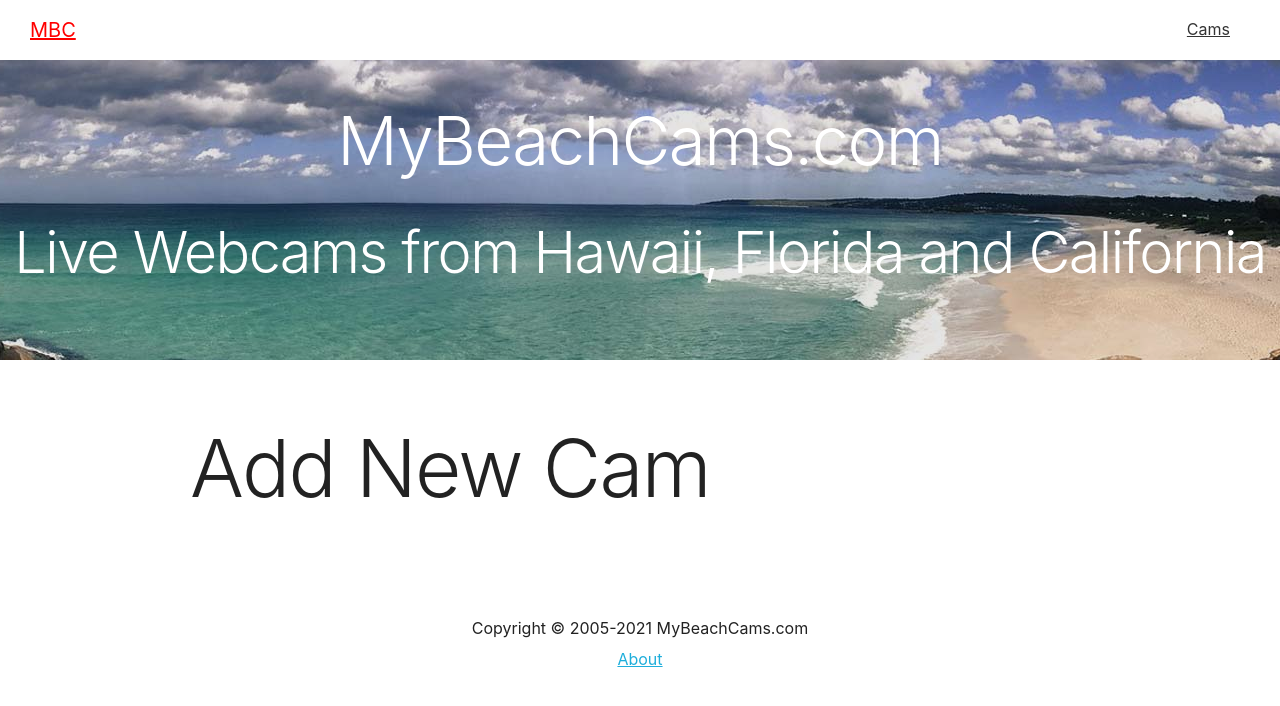
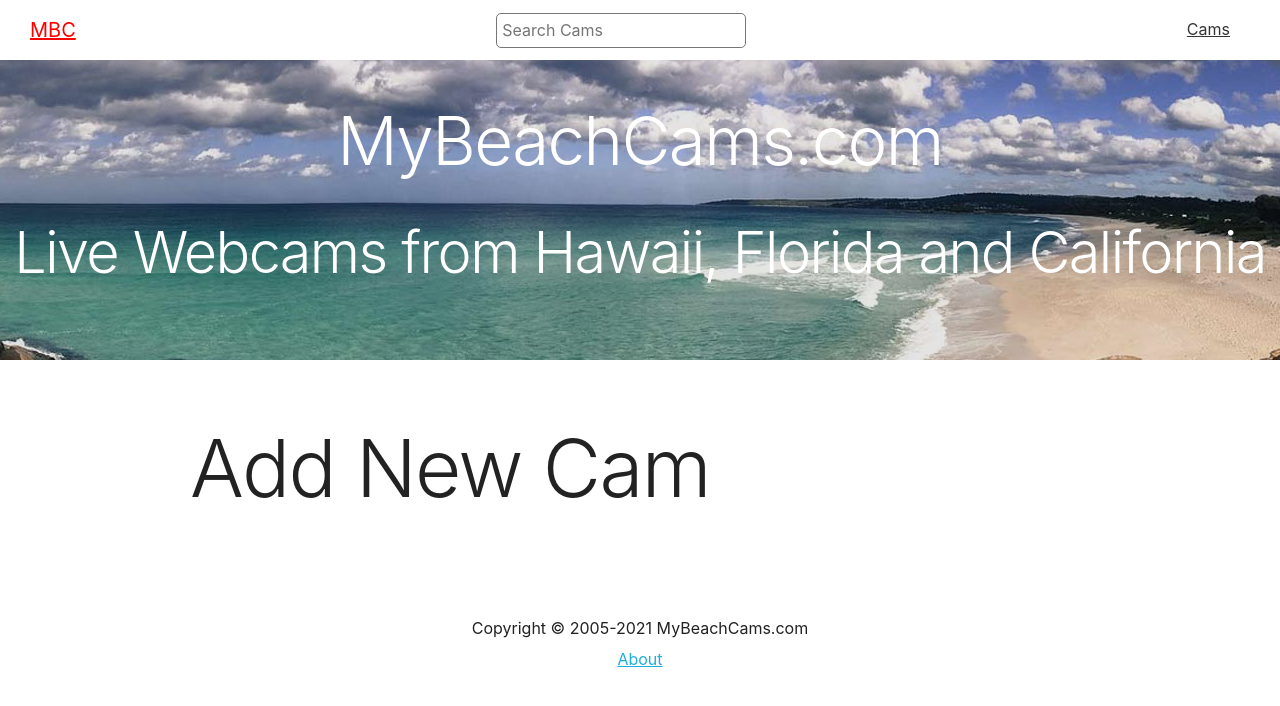
Before and after one commit to dwestland/mbc-frontend, a Next.js app: page /cams/add in a window 1280 px wide. Shown: the top 706 px of the page. Built offline with nearby package versions, Linux system fonts and the light colour scheme.

Commit message:
Add search component

```diff
--- a/components/Header.js
+++ b/components/Header.js
@@ -1,7 +1,7 @@
 // import { FaSignInAlt, FaSignOutAlt } from 'react-icons/fa'
 // import { useContext } from 'react'
 import Link from 'next/link'
-// import Search from './Search'
+import Search from './Search'
 // import AuthContext from '@/context/AuthContext'
 import styles from '@/styles/Header.module.scss'
 
@@ -16,6 +16,8 @@
         </Link>
       </div>
 
+      <Search />
+
       <nav>
         <ul>
           <li>
@@ -25,8 +27,9 @@
           </li>
         </ul>
       </nav>
-{/*
-  <Search />
+
+
+      {/*
 
   <nav>
     <ul>
--- /dev/null
+++ b/components/Search.js
@@ -0,0 +1,28 @@
+import { useState } from 'react'
+import { useRouter } from 'next/router'
+import styles from '@/styles/Search.module.css'
+
+export default function Search() {
+  const [term, setTerm] = useState('')
+
+  const router = useRouter()
+
+  const handleSubmit = (e) => {
+    e.preventDefault()
+    router.push(`/cams/search?term=${term}`)
+    setTerm('')
+  }
+
+  return (
+    <div className={styles.search}>
+      <form onSubmit={handleSubmit}>
+        <input
+          type='text'
+          value={term}
+          onChange={(e) => setTerm(e.target.value)}
+          placeholder='Search Cams'
+        />
+      </form>
+    </div>
+  )
+}
--- a/package.json
+++ b/package.json
@@ -10,6 +10,7 @@
   },
   "dependencies": {
     "next": "11.0.1",
+    "qs": "^6.10.1",
     "react": "17.0.2",
     "react-dom": "17.0.2",
     "react-icons": "^4.2.0",
```
Also changed, not shown: 1 other file (tests, documents, lock files or other folders).
